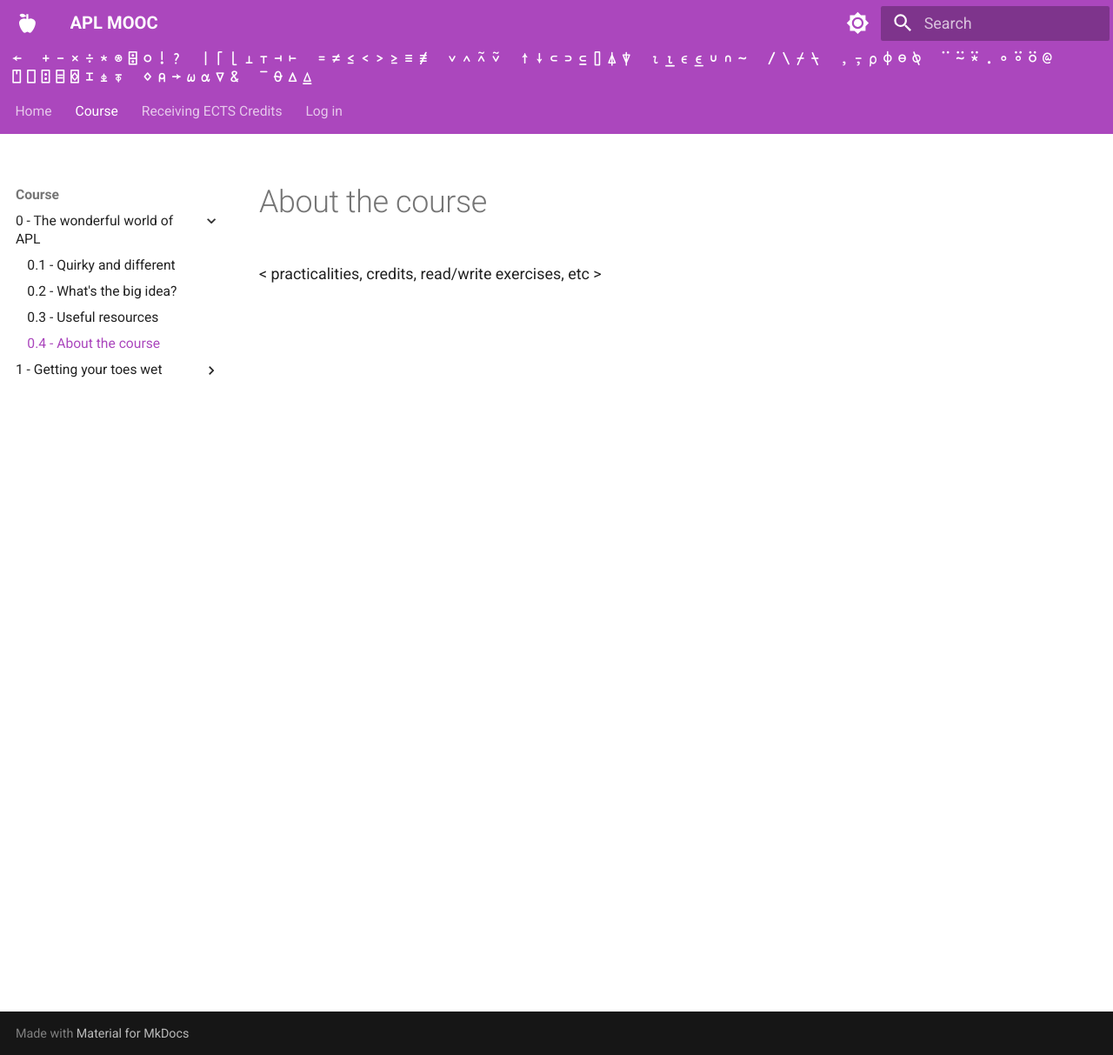
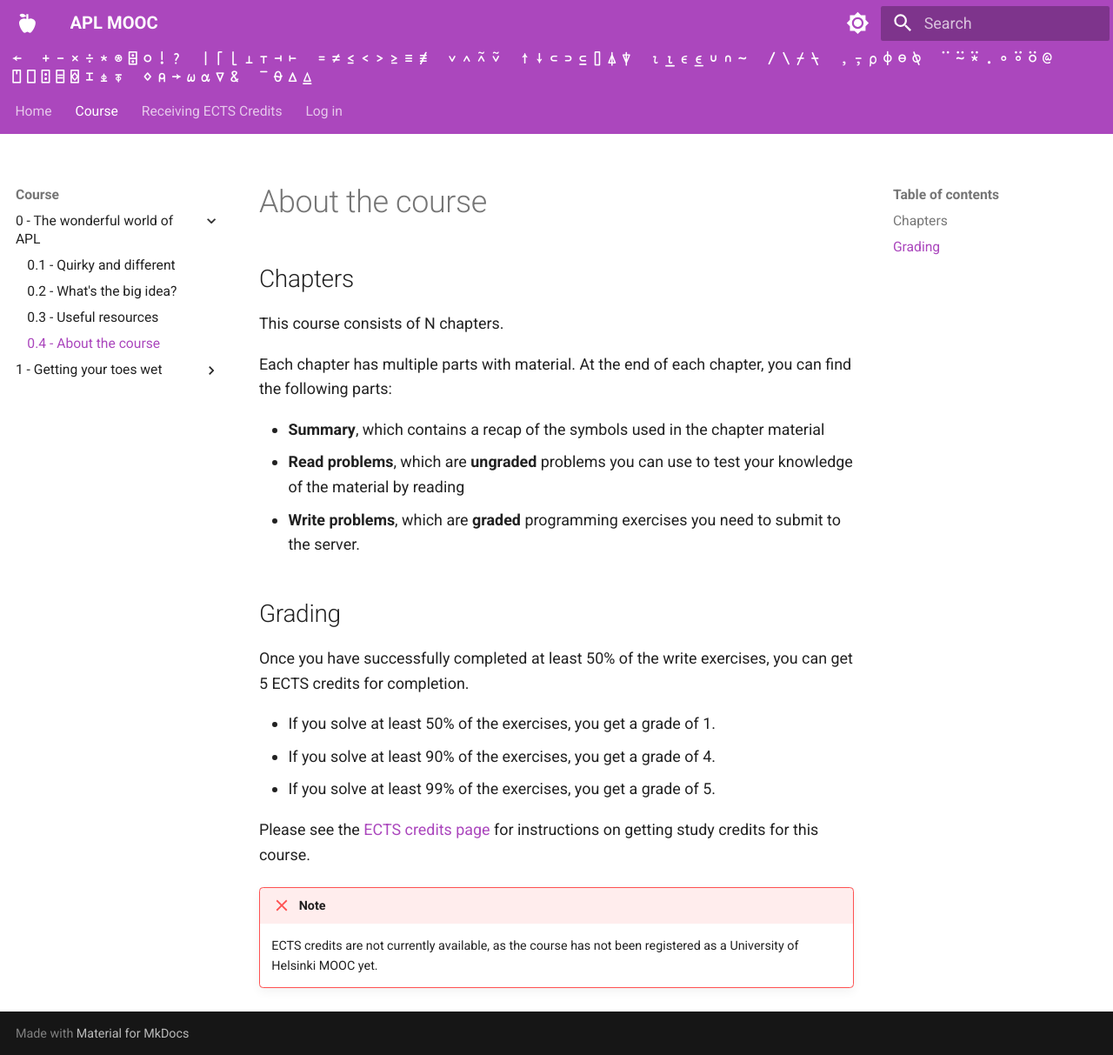
Before and after one commit to APLMOOC/APLMOOC, an MkDocs documentation site: the page built from docs/course/ch0/part4.md, in a window 1280 px wide and 1213 px high. Shown: the whole window at 87% size. Built offline with MkDocs 1.6.1 and Material for MkDocs 9.7.7, drawn with Linux system fonts in a browser that asks for light colours; some web fonts are replaced.

Commit message:
Finalise Chapter 0

```diff
--- a/docs/course/ch0/part4.md
+++ b/docs/course/ch0/part4.md
@@ -1,3 +1,26 @@
 # About the course
 
-< practicalities, credits, read/write exercises, etc >
+## Chapters
+
+This course consists of N chapters.
+
+Each chapter has multiple parts with material.
+At the end of each chapter, you can find the following parts:
+
+- **Summary**, which contains a recap of the symbols used in the chapter material
+- **Read problems**, which are **ungraded** problems you can use to test your knowledge of the material by reading
+- **Write problems**, which are **graded** programming exercises you need to submit to the server.
+
+## Grading
+
+Once you have successfully completed at least 50% of the write exercises, you can get 5 ECTS credits for completion.
+
+- If you solve at least 50% of the exercises, you get a grade of 1.
+- If you solve at least 90% of the exercises, you get a grade of 4.
+- If you solve at least 99% of the exercises, you get a grade of 5.
+
+Please see the [ECTS credits page](../../credits.md) for instructions on getting study credits for this course.
+
+!!! failure "Note"
+
+    ECTS credits are not currently available, as the course has not been registered as a University of Helsinki MOOC yet.
```
Also changed, not shown: docs/course/ch0/part1.md (+2 -0 lines), docs/course/ch0/part2.md (+2 -2 lines), docs/course/ch0/part3.md (+5 -1 lines), docs/credits.md (+4 -2 lines).
